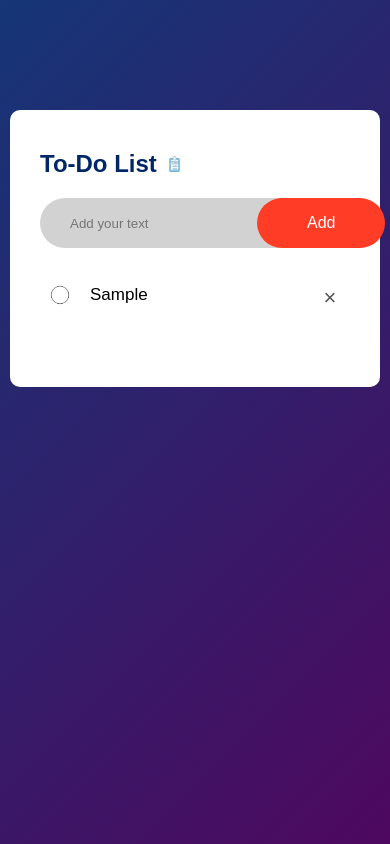
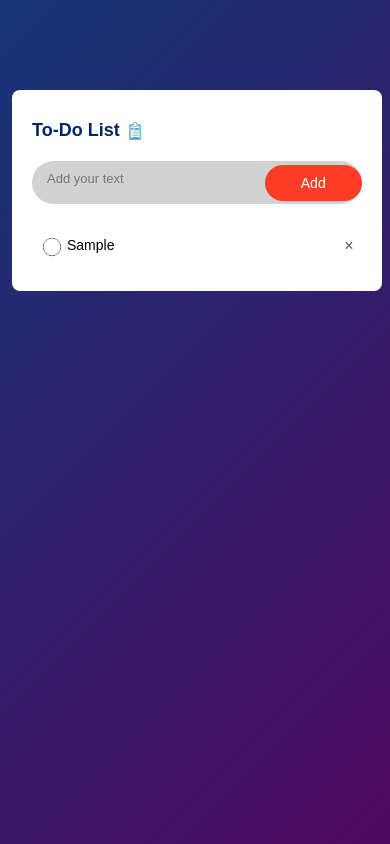
Before and after one commit to TanmoyMal/to-do-list, a plain HTML site: page index.html in a window 390 px wide. Both pictures are taken after typing "Sample" into the empty fields and a click on the button "Add". Drawn offline with Linux system fonts and the light colour scheme.

Commit message:
Update style.css

```diff
--- a/style.css
+++ b/style.css
@@ -55,6 +55,7 @@ button {
     cursor: pointer;
     border-radius: 40px;
 }
+
 button:hover {
     background: #bb200f;
     color: white;
@@ -100,3 +101,57 @@ ul li span:hover {
     background: #c5c5c5;
     border-radius: 50%;
 }
+
+
+/* ...existing code... */
+
+@media (max-width: 480px) {
+    .todo-app {
+        padding: 30px 20px;
+        margin: 80px 2px 10px;
+        max-width: 100%;
+        border-radius: 8px;
+    }
+
+    .row {
+        align-items: center;
+        padding-left: 5px;
+        gap: 10px;
+    }
+
+    input {
+        width: 100%;
+        margin-bottom: 8px;
+        font-size: 13px;
+        padding: 10px;
+    }
+
+    button {
+        width: 30%;
+        padding: 10px;
+        font-size: 14px;
+    }
+
+    ul li {
+        font-size: 14px;
+        padding: 8px 4px 8px 35px;
+    }
+
+    ul li span {
+        width: 26px;
+        height: 26px;
+        font-size: 16px;
+        top: 4px;
+        line-height: 26px;
+    }
+
+    .todo-app h2 {
+        font-size: 18px;
+    }
+
+    .todo-app h2 img {
+        width: 18px;
+        margin-left: 6px;
+    }
+}
+/* ...existing code... */
```
